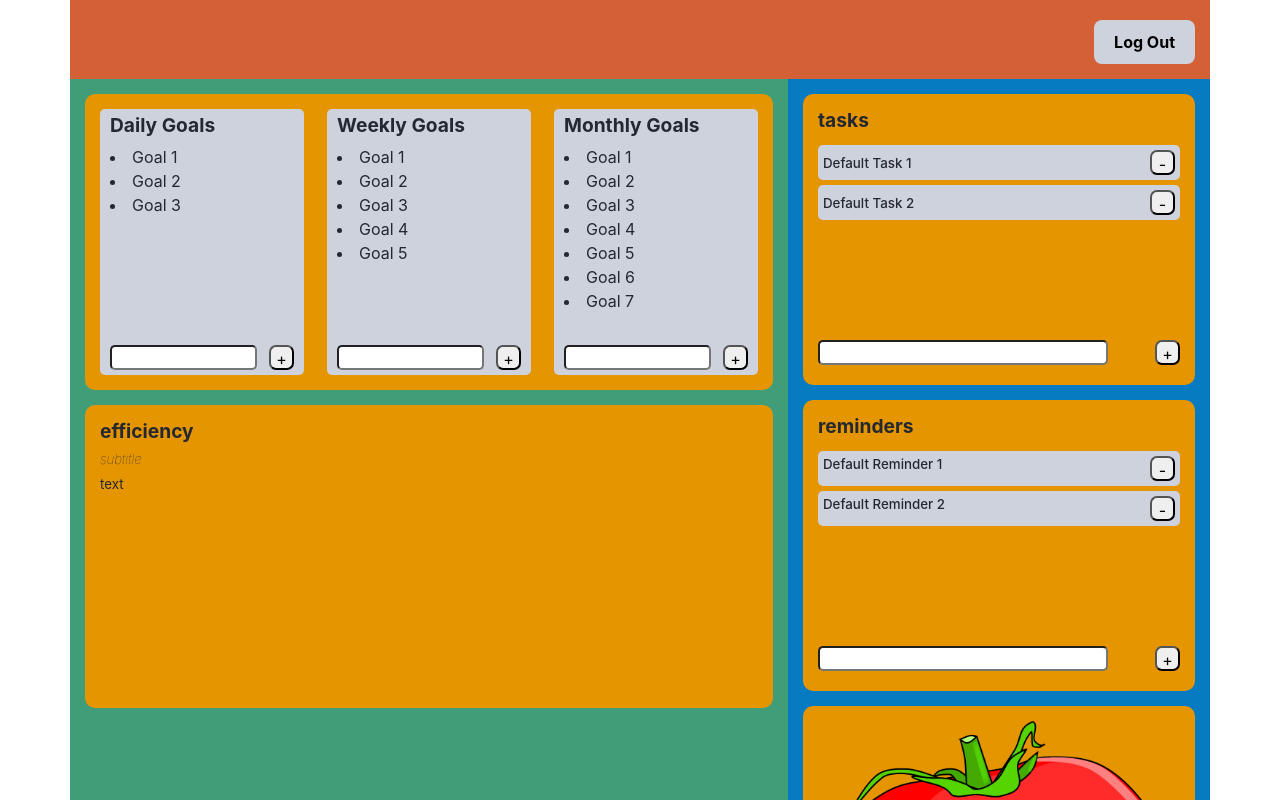
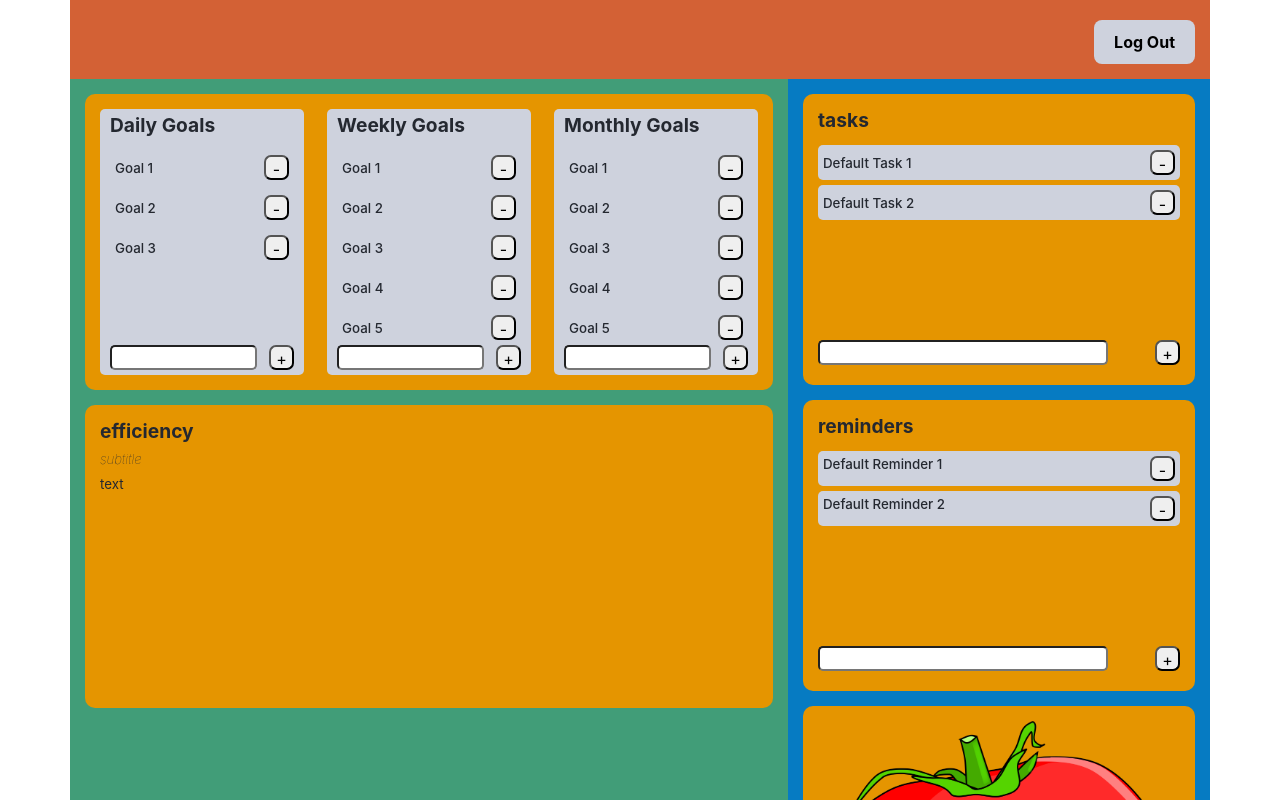
Before and after one commit to rjflanagan95/task-extension, a React (Create React App) app in the folder client/: page / in a window 1280 px wide. Shown: the top 800 px of the page. Built offline with nearby package versions, Linux system fonts and the light colour scheme; no server answers.

Commit message:
made goals into items, created add/delete, made more DRY

```diff
--- a/client/src/components/goals/dailygoals.js
+++ /dev/null
@@ -1,56 +0,0 @@
-import React, { Component } from "react";
-import "./goals.css";
-import API from "../../utils/API";
-
-class dailyGoals extends Component {
-  constructor(props) {
-    super(props);
-
-    this.state = {
-      dailyGoalsInput: '',
-    }
-
-    this.addDailyGoal = this.addDailyGoal.bind(this);
-  }
-
-  changeUserInput(input) {
-    this.setState({ dailyGoalsInput: input})
-  }
-
-  addDailyGoal(event) {
-    event.preventDefault();
-
-    let currentDailyGoals = this.props.dailyGoals;
-    let newDailyGoal = this.state.dailyGoalsInput;
-
-    currentDailyGoals.push(newDailyGoal);
-
-    API.updateDailyGoals(currentDailyGoals)
-    .then(res => {
-      this.setState({
-        dailyGoalsInput: ''
-      });
-    });
-  }
-
-  render() {
-
-    return (
-        <div className="goalsCard">
-            <h4 className="goalsTitle panelTitle">Daily Goals</h4>
-            <div className="goalsList">
-                {this.props.dailyGoals.map((val, index) =>
-                <li className="goalItem" key={index}>{val}</li>)}
-            </div>
-            <div className="goalsForm">
-                <form>
-                <input className="goalsInput" name="dailyGoalsInput" onChange={(e) => this.changeUserInput(e.target.value)} value={this.state.dailyGoalsInput} type="text"/>
-                <button size="sm" className="addGoalBtn" onClick={this.addDailyGoal}>+</button>
-                </form>
-            </div>
-        </div>
-    );
-  }
-}
-
-export default dailyGoals;
--- a/client/src/components/goals/goals.css
+++ b/client/src/components/goals/goals.css
@@ -28,3 +28,24 @@
     width: 25px;
     border-radius: 7px;
 }
+
+.goalItem {
+    margin: 5px 0 5px 0;
+    height: 35px;
+    padding: 5px 5px 5px 5px;
+    border-radius: 5px;
+}
+
+.goalTitle {
+    font-size: smaller;
+    float: left;
+    position: relative;
+    top: 20%;
+}
+
+.removeGoalBtn {
+    float: right;
+    height: 25px;
+    width: 25px;
+    border-radius: 7px;
+}
--- a/client/src/components/goals/goals.js
+++ b/client/src/components/goals/goals.js
@@ -1,45 +1,56 @@
 import React, { Component } from "react";
 import "./goals.css";
 import API from "../../utils/API";
-
-import DailyGoals from "./dailygoals";
-import WeeklyGoals from "./weeklygoals";
-import MonthlyGoals from "./monthlygoals";
 
 class Goals extends Component {
   constructor(props) {
     super(props);
 
     this.state = {
+      userInput: '',
       dailyGoalsInput: '',
       weeklyGoalsInput: '',
-      monthlyGoalsInput: ''
+      monthlyGoalsInput: '',
+      goalTypes: ["Daily Goals", "Weekly Goals", "Monthly Goals"]
+    }
+
+    this.addGoal = this.addGoal.bind(this);
+    this.removeGoal = this.removeGoal.bind(this);
+  }
+
+  changeUserInput(input, goalType) {
+    if (goalType === "Daily Goals") {
+      this.setState({
+        dailyGoalsInput: input
+      });
+    } else if (goalType === "Weekly Goals") {
+      this.setState({
+        weeklyGoalsInput: input
+      });
+    } else if (goalType === "Monthly Goals") {
+      this.setState({
+        monthlyGoalsInput: input
+      });
     }
   }
 
-  changeUserInput(e) {
-    this.setState({[e.target.name]: e.target.value})
-  }
-
-  addDailyGoal(event) {
+  addGoal(goalType, event) {
+    console.log("goal type: " + goalType);
     event.preventDefault();
 
+    if (goalType === "Daily Goals") {
       let currentDailyGoals = this.props.dailyGoals;
       let newDailyGoal = this.state.dailyGoalsInput;
-
       currentDailyGoals.push(newDailyGoal);
 
       API.updateDailyGoals(currentDailyGoals)
       .then(res => {
         this.setState({
-        dailyGoalsInput: ''
+          dailyGoalsInput: '',
         });
       });
     }
-
-  addWeeklyGoal(event) {
-    event.preventDefault();
-
+    else if (goalType === "Weekly Goals") {
       let currentWeeklyGoals = this.props.weeklyGoals;
       let newWeeklyGoal = this.state.weeklyGoalsInput;
 
@@ -52,8 +63,7 @@ class Goals extends Component {
         });
       });
     }
-
-  addMonthlyGoal(event) {
+    else if (goalType === "Monthly Goals") {
       event.preventDefault();
 
       let currentMonthlyGoals = this.props.monthlyGoals;
@@ -61,21 +71,87 @@ class Goals extends Component {
 
       currentMonthlyGoals.push(newMonthlyGoal);
 
-    API.updateGoals(currentMonthlyGoals)
+      API.updateMonthlyGoals(currentMonthlyGoals)
       .then(res => {
         this.setState({
           monthlyGoalsInput: ''
         });
       });
     }
+  }
+
+  removeGoal(itemIndex, goalType, event) {
+    console.log("goal type: " + goalType);
+    console.log("item index: " + itemIndex);
+    event.preventDefault();
+
+    if (goalType === "Daily Goals") {
+      let currentDailyGoals = this.props.dailyGoals;
+      currentDailyGoals.splice(itemIndex, 1);;
+
+      API.updateDailyGoals(currentDailyGoals)
+      .then(res => {
+        this.setState({
+          dailyGoalsInput: '',
+        });
+      });
+    }
+    else if (goalType === "Weekly Goals") {
+      let currentWeeklyGoals = this.props.weeklyGoals;
+      currentWeeklyGoals.splice(itemIndex, 1);;
+
+      API.updateWeeklyGoals(currentWeeklyGoals)
+      .then(res => {
+        this.setState({
+          weeklyGoalsInput: ''
+        });
+      });
+    }
+    else if (goalType === "Monthly Goals") {
+      event.preventDefault();
+
+      let currentMonthlyGoals = this.props.monthlyGoals;
+      currentMonthlyGoals.splice(itemIndex, 1);
+
+      API.updateMonthlyGoals(currentMonthlyGoals)
+      .then(res => {
+        this.setState({
+          monthlyGoalsInput: ''
+        });
+      });
+    }
+  }
 
   render() {
 
+    let dailyGoals = this.props.dailyGoals;
+    let weeklyGoals = this.props.weeklyGoals;
+    let monthlyGoals = this.props.monthlyGoals;
+
+    let goals=[dailyGoals, weeklyGoals, monthlyGoals];
+    let goalTypes = this.state.goalTypes;
+
     return (
       <div className="panel goalsPanel">
-        <DailyGoals dailyGoals={this.props.dailyGoals} />
-        <WeeklyGoals weeklyGoals={this.props.weeklyGoals} />
-        <MonthlyGoals monthlyGoals={this.props.monthlyGoals} />
+        {goalTypes.map((goalType, typeIndex) =>
+        <div className="goalsCard">
+          <h4 className="goalsTitle panelTitle">{goalType}</h4>
+          <div className="goalsList">
+            {goals[typeIndex].map((val, itemIndex) =>
+              <div className="goalItem" key={itemIndex}>
+                <h4 className="goalTitle">{val}</h4>
+                <button size="sm" className="removeGoalBtn" onClick={this.removeGoal.bind(this, itemIndex, goalType)}>-</button>
+              </div>
+            )}
+          </div>
+          <div className="goalsForm">
+          <form>
+            <input className="goalsInput" onChange={(e) => this.changeUserInput(e.target.value, goalType)} value={ (goalType === "Daily Goals") ? (this.state.dailyGoalsInput) : ((goalType === "Weekly Goals") ? (this.state.weeklyGoalsInput) : (goalType === "Monthly Goals") ? (this.state.monthlyGoalsInput) : ("N/A")) } type="text"/>
+            <button size="sm" className="addGoalBtn" onClick={this.addGoal.bind(this, goalType)}>+</button>
+          </form>
+        </div>
+        </div>
+        )}
       </div>
     );
   }
--- a/client/src/components/goals/monthlygoals.js
+++ /dev/null
@@ -1,56 +0,0 @@
-import React, { Component } from "react";
-import "./goals.css";
-import API from "../../utils/API";
-
-class monthlyGoals extends Component {
-  constructor(props) {
-    super(props);
-
-    this.state = {
-      monthlyGoalsInput: ''
-    }
-
-    this.addMonthlyGoal = this.addMonthlyGoal.bind(this);
-  }
-
-  changeUserInput(input) {
-    this.setState({ monthlyGoalsInput: input})
-  }
-
-  addMonthlyGoal(event) {
-    event.preventDefault();
-
-    let currentMonthlyGoals = this.props.monthlyGoals;
-    let newMonthlyGoal = this.state.monthlyGoalsInput;
-
-    currentMonthlyGoals.push(newMonthlyGoal);
-
-    API.updateMonthlyGoals(currentMonthlyGoals)
-    .then(res => {
-      this.setState({
-        monthlyGoalsInput: ''
-      });
-    });
-  }
-
-  render() {
-
-    return (
-      <div className="goalsCard">
-        <h4 className="goalsTitle panelTitle">Monthly Goals</h4>
-        <div className="goalsList">
-        {this.props.monthlyGoals.map((val, index) =>
-            <li className="goalItem" key={index}>{val}</li>)}
-        </div>
-        <div className="goalsForm">
-          <form>
-            <input className="goalsInput" name="monthlyGoalsInput" onChange={(e) => this.changeUserInput(e.target.value)} value={this.state.monthlyGoalsInput} type="text"/>
-            <button size="sm" className="addGoalBtn" onClick={this.addMonthlyGoal}>+</button>
-          </form>
-        </div>
-      </div>
-    );
-  }
-}
-
-export default monthlyGoals;
--- a/client/src/components/goals/weeklygoals.js
+++ /dev/null
@@ -1,56 +0,0 @@
-import React, { Component } from "react";
-import "./goals.css";
-import API from "../../utils/API";
-
-class weeklyGoals extends Component {
-  constructor(props) {
-    super(props);
-
-    this.state = {
-      weeklyGoalsInput: ''
-    }
-
-    this.addWeeklyGoal = this.addWeeklyGoal.bind(this);
-  }
-
-  changeUserInput(input) {
-    this.setState({ weeklyGoalsInput: input})
-  }
-
-  addWeeklyGoal(event) {
-    event.preventDefault();
-
-    let currentWeeklyGoals = this.props.weeklyGoals;
-    let newWeeklyGoal = this.state.weeklyGoalsInput;
-
-    currentWeeklyGoals.push(newWeeklyGoal);
-
-    API.updateWeeklyGoals(currentWeeklyGoals)
-    .then(res => {
-      this.setState({
-        weeklyGoalsInput: ''
-      });
-    });
-  }
-
-  render() {
-
-    return (
-        <div className="goalsCard">
-            <h4 className="goalsTitle panelTitle">Weekly Goals</h4>
-            <div className="goalsList">
-            {this.props.weeklyGoals.map((val, index) =>
-                <li className="goalItem" key={index}>{val}</li>)}
-            </div>
-            <div className="goalsForm">
-                <form>
-                <input className="goalsInput" name="weeklyGoalsInput" onChange={(e) => this.changeUserInput(e.target.value)} value={this.state.weeklyGoalsInput} type="text"/>
-                <button size="sm" className="addGoalBtn" onClick={this.addWeeklyGoal}>+</button>
-                </form>
-            </div>
-        </div>
-    );
-  }
-}
-
-export default weeklyGoals;
```
Lines whose indentation alone changed are shown as unchanged.
